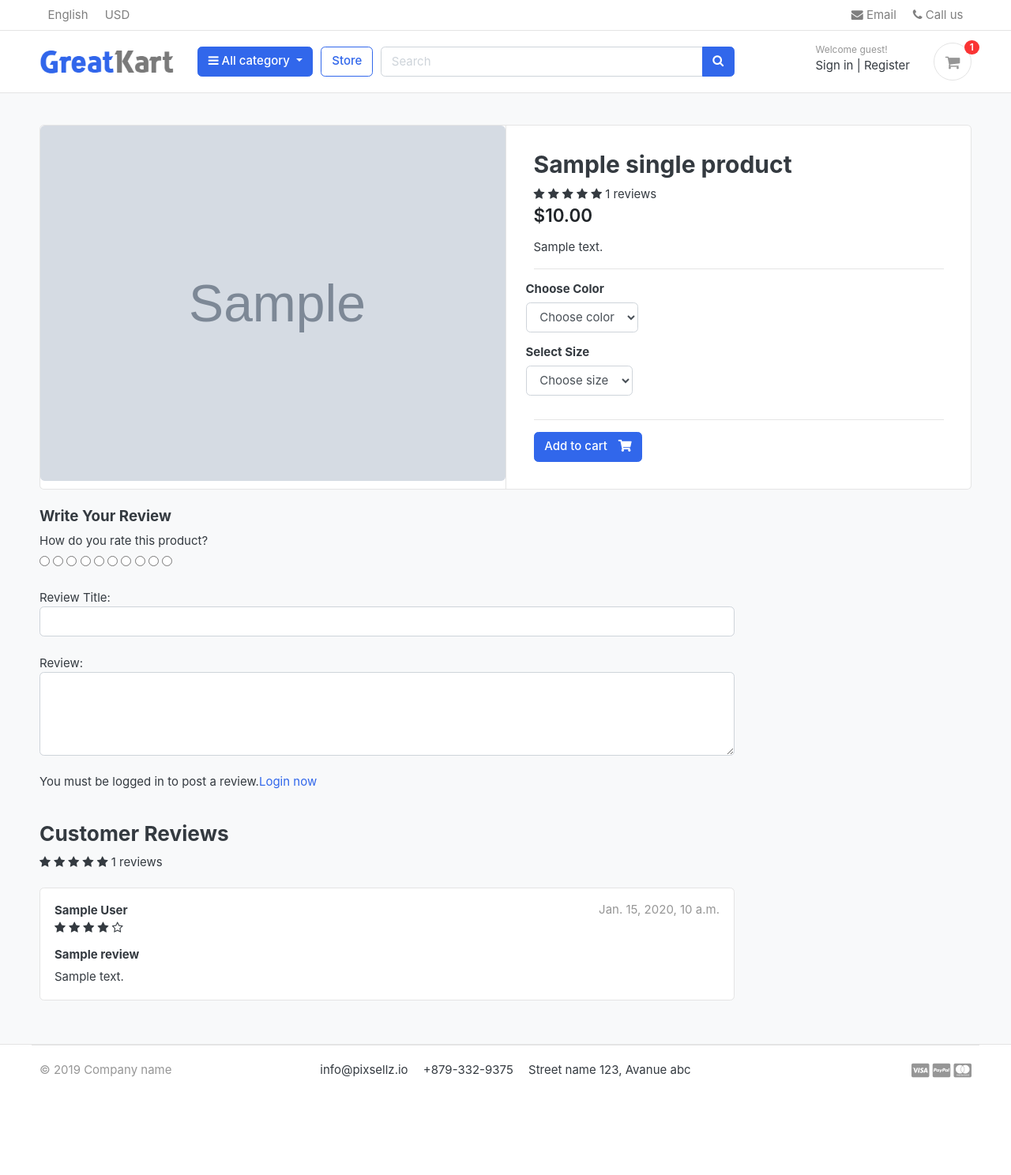
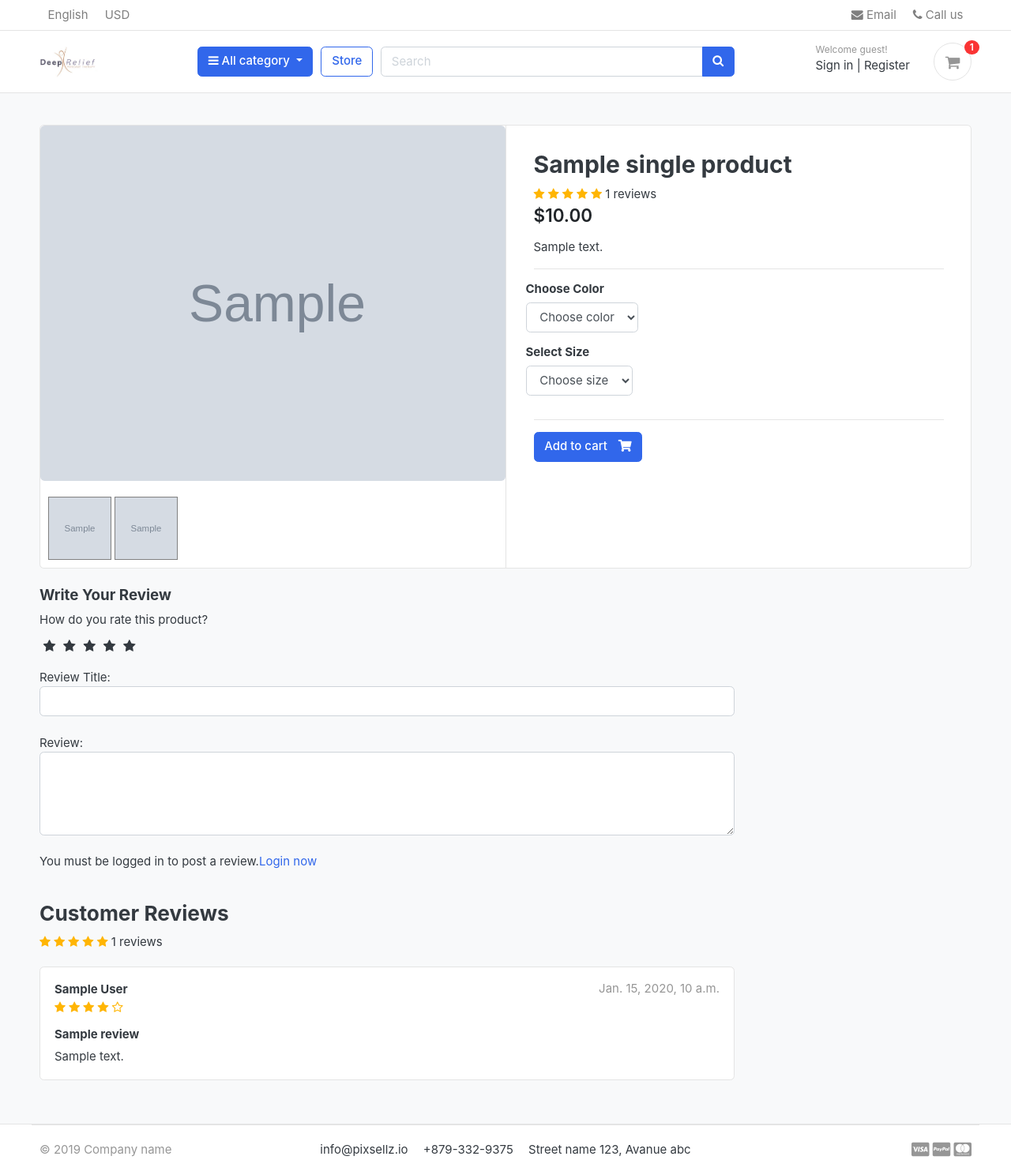
Before and after one commit to edupajeu/greatkart, a Django app: template templates/store/product_detail.html in a window 1280 px wide. Shown: the whole page at 79% size. Before the commit the page ends 1365 px from the top, so only its background shows below. Run offline with Django 3.2, Linux system fonts and the light colour scheme; the template is opened without the code that fills it: most values are stand-ins (such as "Sample title", 1, 10 or a date in 2020); grey boxes marked "Sample" are stand-in pictures; some libraries are stand-ins or nearby versions; some web fonts are replaced.

Commit message:
- Product Gallery Model with Image Preview - Product Gallery Implementation – Unlimited Product Images - Show Rating Stars on Homepage - Store Your Website’s Sensitive Information Securely

```diff
--- a/requirements.txt
+++ b/requirements.txt
@@ -5,7 +5,8 @@ cachetools==4.2.4
 certifi==2022.6.15
 charset-normalizer==2.1.1
 dj-database-url==0.5.0
-Django~=2.2.1
+Django==4.0.3
+django-admin-thumbnails==0.2.6
 django-heroku==0.3.1
 google==3.0.0
 google-api-core==2.8.2
@@ -32,7 +33,7 @@ psycopg2-binary==2.9.3
 pyasn1==0.4.8
 pyasn1-modules==0.2.8
 pyparsing==3.0.9
-requests~=2.21.0
+requests==2.28.1
 requests-oauthlib==1.3.1
 rsa==4.9
 six==1.16.0
--- /dev/null
+++ b/static/css/custom.css
@@ -0,0 +1,63 @@
+/* Hide Radio buttons. */
+.rate > input{
+    display: none;
+}
+
+.rate{
+    display: inline-block;
+    border: 0;
+}
+
+.rate > label{
+    float: right;
+}
+
+/* Showing the stars */
+.rate > label:before {
+    display: inline-block;
+    font-size: 1.1rem;
+    font-family: FontAwesome, serif;
+    content: "\f005";
+    margin: 5px;
+    padding: 0;
+    cursor: pointer;
+}
+
+/* Half star */
+.rate .half:before{
+    content: "\f089";
+    position: absolute;
+    padding: 0;
+}
+
+/* Click and hover */
+input:checked ~ label, label:hover ~ label {
+    color: #ffb503;
+}
+
+/* Hover highlight */
+input:checked + label:hover, input:checked ~ label:hover, input:checked ~ label:hover ~label,
+label:hover ~ input:checked ~ label{
+    color:#cc9000
+}
+
+.rating-star i{
+    color: #ffb503 !important;
+}
+
+ul.thumb{
+    margin: 0 auto;
+    padding: 0;
+    float: left;
+}
+
+ul.thumb li{
+    list-style: none;
+    margin: 10px;
+}
+
+ul.thumb li img{
+    width: 80px;
+    height: 80px;
+    border: 1px solid gray;
+}
--- a/static/js/script.js
+++ b/static/js/script.js
@@ -57,3 +57,8 @@ $(document).ready(function() {
 
 });
 // jquery end
+
+// Timeout Message
+setTimeout(function (){
+    $('#message').fadeOut('slow')
+}, 4000)
--- a/store/views.py
+++ b/store/views.py
@@ -6,7 +6,7 @@ from carts.models import CartItem
 from carts.views import _cart_id
 from orders.models import OrderProduct
 from .form import ReviewForm
-from .models import Product, ReviewRating
+from .models import Product, ReviewRating, ProductGallery
 from category.models import Category
 from django.core.paginator import EmptyPage, PageNotAnInteger, Paginator
 
@@ -55,11 +55,15 @@ def product_detail(request, category_slug, product_slug):  # Get all product det
     # Get the reviews
     reviews = ReviewRating.objects.filter(product=single_product.id, status=True)
 
+    # Get the product gallery
+    product_gallery = ProductGallery.objects.filter(product_id=single_product.id)
+
     context = {
         'single_product': single_product,
         'in_cart': in_cart,
         'orderproduct': orderproduct,
         'reviews': reviews,
+        'product_gallery': product_gallery,
     }
     return render(request, 'store/product_detail.html', context)
 
--- a/templates/includes/footer.html
+++ b/templates/includes/footer.html
@@ -20,3 +20,12 @@
 	</div><!-- //container -->
 </footer>
 <!-- ========================= FOOTER END // ========================= -->
+<script src="https://ajax.googleapis.com/ajax/libs/jquery/3.6.0/jquery.min.js"></script>
+<script>
+$(document).ready(function() {
+	$('.thumb a').click(function(e){
+		e.preventDefault();
+		$('.mainImage img').attr('src',$(this).attr('href'));
+	})
+})
+</script>
--- a/templates/store/product_detail.html
+++ b/templates/store/product_detail.html
@@ -10,11 +10,19 @@
 <div class="card">
 	<div class="row no-gutters">
 		<aside class="col-md-6">
-<article class="gallery-wrap">
-	<div class="img-big-wrap">
-	   <a href="#"><img src="{{single_product.images.url}}"></a>
-	</div> <!-- img-big-wrap.// -->
-</article> <!-- gallery-wrap .end// -->
+			<article class="gallery-wrap">
+				<div class="img-big-wrap mainImage">
+				   <a href="#" style="text-align: center;"><img src="{{single_product.images.url}}"></a>
+				</div> <!-- img-big-wrap.// -->
+			</article> <!-- gallery-wrap .end// -->
+			<ul class="thumb">
+				<li>
+					<a href="{{single_product.images.url}}" target="mainImage"><img src="{{single_product.images.url}}" alt="Product Image" /></a>
+					{% for i in product_gallery %}
+						<a href="{{i.image.url}}" target="mainImage"><img src="{{i.image.url}}" alt="Product Image" /></a>
+					{% endfor %}
+				</li>
+			</ul>
 		</aside>
 		<main class="col-md-6 border-left">
 			<form action="{% url 'add_cart' single_product.id %}" method="POST">
```
Also changed, not shown: store/admin.py (+11 -1 lines), store/models.py (+14 -0 lines), templates/home.html (+9 -0 lines), db.sqlite3, static/images/logo.png, store/migrations/0007_productgallery.py (added), 2 other files.
